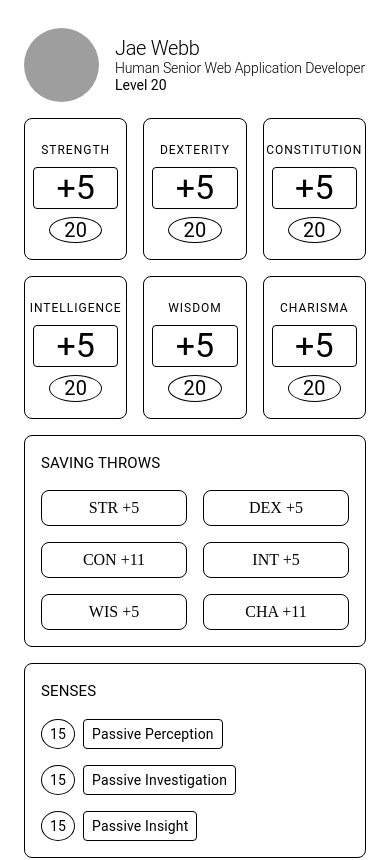
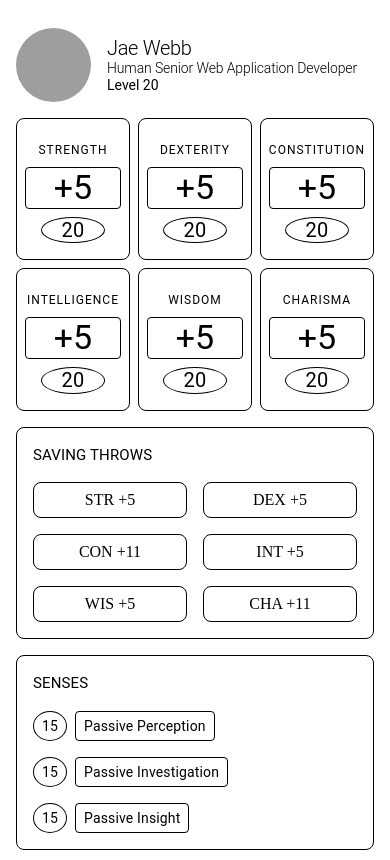
Before and after one commit to jaewebb/character-sheet, a Next.js app: page / in a window 390 px wide. Shown: the top 860 px of the page. Built offline with nearby package versions, Linux system fonts and the light colour scheme; grey boxes are pictures that could not be loaded.

Commit message:
adjust grid for different breakpoints

```diff
--- a/src/app/components/AbilityScores.tsx
+++ b/src/app/components/AbilityScores.tsx
@@ -16,7 +16,7 @@ export function AbilityScores() {
   return (
     abilityScores.map((score: AbilityScore) => {
       return (
-        <Grid key={score.name} size={{ xs: 4, md: 2 }} sx={{ border: 1, borderRadius: 2, textAlign: 'center', py: 2}}>
+        <Grid key={score.name} size={{ xs: 4, sm: 2 }} sx={{ border: 1, borderRadius: 2, textAlign: 'center', py: 2}}>
           <Typography variant="overline">{score.name}</Typography>
           <Typography sx={{ border: 1, borderRadius: 1, fontSize: 'h4.fontSize', mx: 1, mb: 1 }} variant="h3">{score.modifier}</Typography>
           <Typography sx={{ border: 1, borderRadius: '100%', fontSize: 'h6.fontSize', mx: 3 }} variant="h4">{score.base}</Typography>
--- a/src/app/globals.css
+++ b/src/app/globals.css
@@ -1,3 +1,8 @@
+body {
+  margin: 0;
+  padding: 0;
+}
+
 .h-full {
   height: 100%
 }
--- a/src/app/page.tsx
+++ b/src/app/page.tsx
@@ -42,23 +42,23 @@ export default function Home() {
     <main>
       <Character />
       <Grid container sx={{ mx: 2 }}>
-        <Grid size={{ xs: 12, md: 6 }}>
-          <Grid container spacing={2} sx={{ my: 1 }}>
+        <Grid size={{ xs: 12, lg: 7, xl: 6 }}>
+          <Grid container spacing={{ xs: 1, sm: 2, md: 2, lg: 2, xl: 2 }} sx={{ my: 1 }}>
             <AbilityScores />
           </Grid>
           <Grid container spacing={2} sx={{ my: 2 }}>
-            <Grid size={{ xs: 12, md: 6 }}>
+            <Grid size={{ xs: 12, sm: 6 }}>
               <SavingThrows />
               <Senses />
               <ProficienciesTraining />
             </Grid>
-            <Grid sx={{ border: 1, borderRadius: 2, padding: 2, textAlign: 'left'}} size={{ xs: 12, md: 6 }}>
+            <Grid sx={{ border: 1, borderRadius: 2, padding: 2, textAlign: 'left'}} size={{ xs: 12, sm: 6 }}>
               <Skills />
             </Grid>
           </Grid>
         </Grid>
-        <Grid size={{ xs: 12, md: 6 }}>
-          <Box sx={{ border: 1, borderRadius: 2, mx: {xs: 0, md: 2}, my: 1 }}>
+        <Grid size={{ xs: 12, lg: 5, xl: 6 }}>
+          <Box sx={{ border: 1, borderRadius: 2, mx: {xs: 0, lg: 2}, my: 1 }}>
             <TabContext value={tab}>
               <Box sx={{ borderBottom: 1, borderColor: 'divider' }}>
                 <TabList onChange={handleTabChange} aria-label="lab API tabs example">
```
